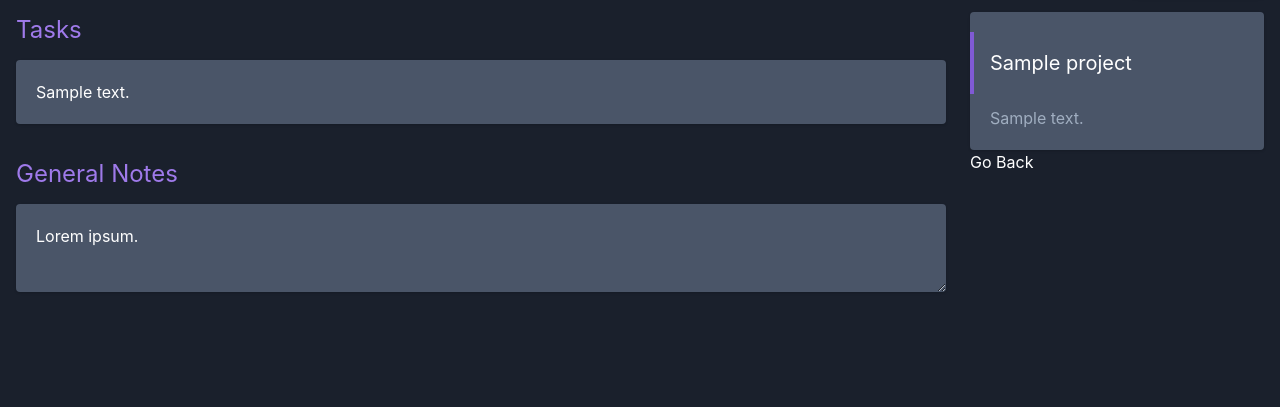
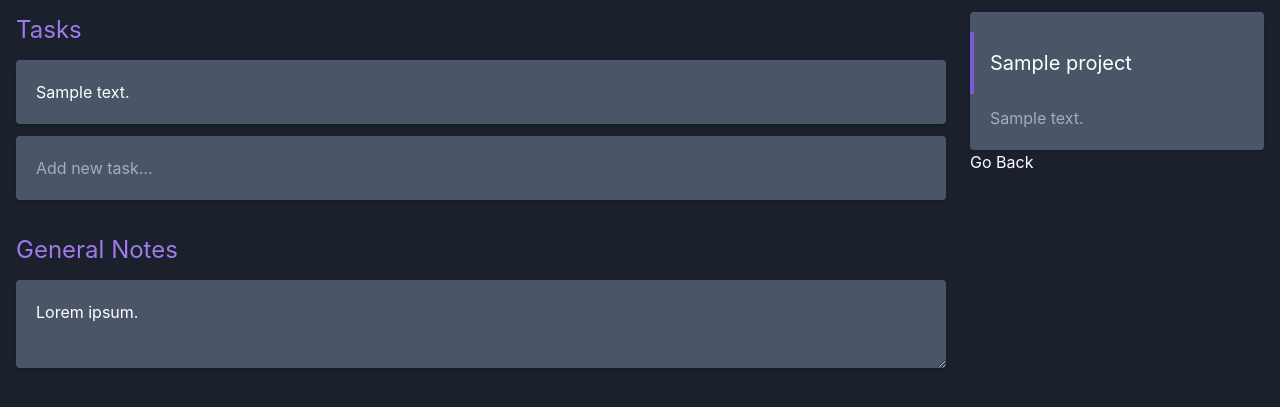
Before and after one commit to KaLe2000/supreme-waddle, a Laravel app: template resources/views/projects/show.blade.php in a window 1280 px wide. Shown: the part 204-611 px from the top of the page. Run offline with Laravel 8, Linux system fonts and the light colour scheme; the template is opened without the code that fills it: most values are stand-ins (such as "Sample title", 1, 10 or a date in 2020); style sheets or scripts are compiled from the project's sources.

Commit message:
add tasks test && tasks UI update

```diff
--- a/app/Http/Controllers/ProjectController.php
+++ b/app/Http/Controllers/ProjectController.php
@@ -34,13 +34,13 @@ class ProjectController extends Controller
 
     public function store()
     {
-        auth()->user()->projects()->create(
+        $project = auth()->user()->projects()->create(
             \request()->validate([
                 'title' => 'required',
                 'description' => 'required'
             ])
         );
 
-        return redirect('/projects');
+        return redirect($project->path());
     }
 }
--- a/resources/views/projects/show.blade.php
+++ b/resources/views/projects/show.blade.php
@@ -16,11 +16,17 @@
                 <div class="mb-8">
                     <h2 class="text-purple-500 text-2xl mb-3">Tasks</h2>
 
-                    @forelse($project->tasks as $task)
+                    @foreach($project->tasks as $task)
                         <div class="card mb-3">{{ $task->body }}</div>
-                    @empty
-                        <div class="card mb-3">Lorem ipsum.</div>
-                    @endforelse
+                    @endforeach
+                    <div class="card mb-3">
+                        <form action="{{ route('tasks.store', $project->id) }}" method="POST">
+                            @csrf
+                            <input type="text" name="body" class="w-full bg-gray-700"
+                                   placeholder="Add new task..."
+                                   value="{{ old('body') }}">
+                        </form>
+                    </div>
                 </div>
                 <div>
                     <h2 class="text-purple-500 text-2xl mb-3">General Notes</h2>
```
Also changed, not shown: app/Http/Controllers/ProjectTasksController.php (+7 -2 lines), tests/Feature/ProjectTasksTest.php (+22 -1 lines).
